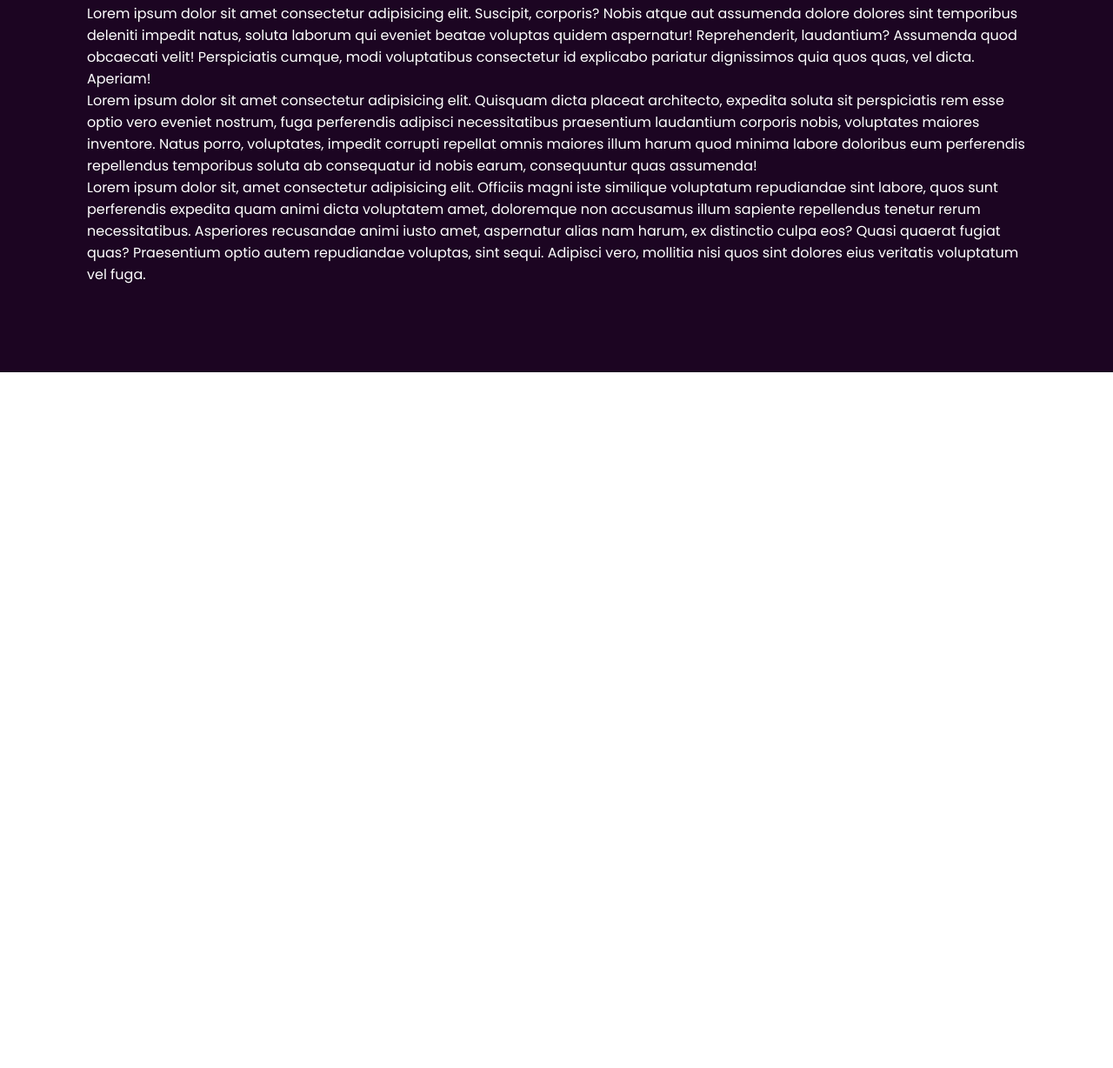
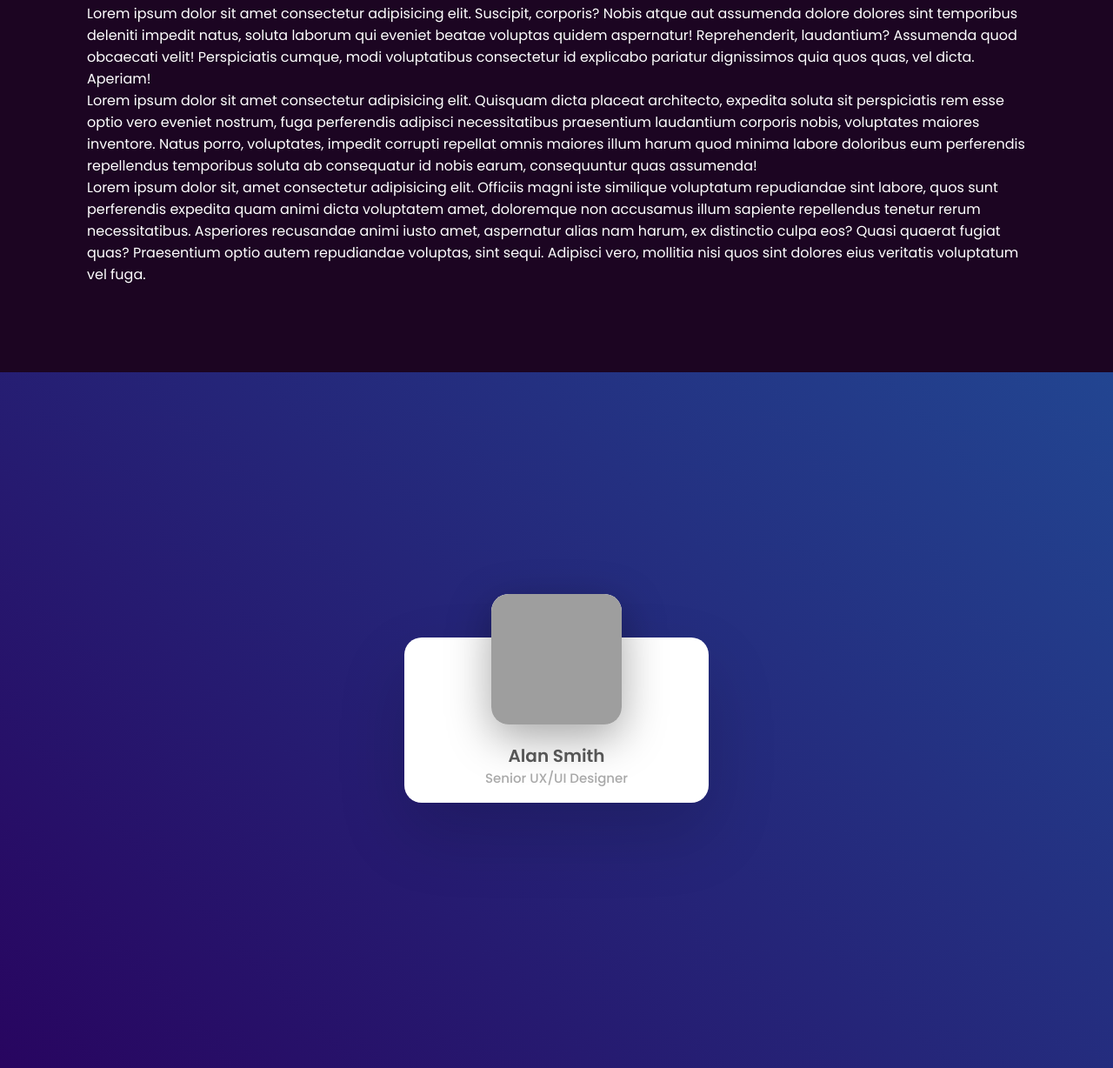
Before and after one commit to katvaldev/parallax-website, a plain HTML site: page index.html in a window 1280 px wide. Shown: the part 992-2220 px from the top of the page at 87% size. Before the commit the page ends 1420 px from the top, so only its background shows below. Drawn offline with Linux system fonts and the light colour scheme; grey boxes are pictures that could not be loaded.

Commit message:
added card

```diff
--- a/css/style.css
+++ b/css/style.css
@@ -1,16 +1,19 @@
 @import url('https://fonts.googleapis.com/css2?family=Poppins:wght@300;400;500;600;700;800,900&display=swap');
-*{
+
+* {
     margin: 0;
     padding: 0;
     box-sizing: border-box;
     font-family: 'Poppins', sans-serif;
 }
-body{
+
+body {
     min-height: 100vh;
-    background: linear-gradient(#2b1055,#7597de);
+    background: linear-gradient(#2b1055, #7597de);
     overflow-x: hidden;
 }
-header{
+
+header {
     position: absolute;
     top: 0;
     left: 0;
@@ -21,7 +24,8 @@ header{
     align-items: center;
     z-index: 10000;
 }
-header .logo{
+
+header .logo {
     color: #fff;
     font-weight: 700;
     text-decoration: none;
@@ -29,35 +33,42 @@ header .logo{
     text-transform: uppercase;
     letter-spacing: 2px;
 }
-header ul{
+
+header ul {
     display: flex;
     justify-content: center;
     align-items: center;
 }
-header ul li{
+
+header ul li {
     list-style: none;
     margin-left: 20px;
 }
-header ul li a{
+
+header ul li a {
     text-decoration: none;
     padding: 6px 15px;
     color: #fff;
     border-radius: 20px;
 }
-header ul li a:hover, .active{
+
+header ul li a:hover,
+.active {
     background: #fff;
     color: blue;
 }
-section::before{
+
+section::before {
     content: '';
     position: absolute;
     bottom: 0;
     width: 100%;
     height: 100px;
-    background: linear-gradient(to top,#1c0522,transparent);
+    background: linear-gradient(to top, #1c0522, transparent);
     z-index: 1000;
 }
-section{
+
+section {
     position: relative;
     width: 100%;
     height: 100vh;
@@ -65,9 +76,10 @@ section{
     display: flex;
     justify-content: center;
     align-items: center;
-    overflow: hidden ;
+    overflow: hidden;
 }
-section img{
+
+section img {
     position: absolute;
     top: 0;
     left: 0;
@@ -76,14 +88,17 @@ section img{
     object-fit: cover;
     pointer-events: none;
 }
-section img#moon{
+
+section img#moon {
     mix-blend-mode: screen;
     size: 300px;
 }
-section img#mountains_front{
+
+section img#mountains_front {
     z-index: 10;
 }
-#text{
+
+#text {
     position: absolute;
     right: -350px;
     color: #fff;
@@ -91,28 +106,154 @@ section img#mountains_front{
     font-size: 7.5vw;
     z-index: 9;
 }
-#btn{
+
+#btn {
     text-decoration: none;
     display: inline-block;
     padding: 8px 30px;
     border-radius: 40px;
     background: #fff;
     color: #2b1055;
-    font: 1.5em ;
+    font: 1.5em;
     z-index: 9;
     transform: translateY(100px);
 }
-.sec{
+
+.sec {
     position: relative;
     padding: 100px;
     background: #1c0522;
 }
-.sec h2{
+
+.sec h2 {
     font-size: 3.5em;
     margin-bottom: 10px;
     color: #fff;
 }
-.sec p{
+
+.sec p {
     font-size: 1em;
     color: #fff;
 }
+
+/* CARDS */
+.contenedor-cards {
+    display: flex;
+    justify-content: center;
+    align-items: center;
+    min-height: 100vh;
+    background: linear-gradient(45deg, #280560, #224591);
+}
+
+.card {
+    position: relative;
+    width: 350px;
+    height: 190px;
+    /* height: 450px; */
+    background: #fff;
+    border-radius: 20px;
+    box-shadow: 0 35px 80px rgba(0, 0, 0, 0.15);
+    transition: 0.5s;
+}
+
+.card:hover {
+    height: 450px;
+}
+
+.imgBx {
+    position: absolute;
+    left: 50%;
+    top: -50px;
+    transform: translateX(-50%);
+    width: 150px;
+    height: 150px;
+    background: #fff;
+    border-radius: 20px;
+    box-shadow: 0 15px 50px rgba(0, 0, 0, 0.35);
+    overflow: hidden;
+    transition: 0.5s;
+}
+
+.card:hover .imgBx {
+    width: 250px;
+    height: 250px;
+}
+
+.imgBx img {
+    position: absolute;
+    top: 0;
+    left: 0;
+    width: 100%;
+    height: 100%;
+    object-fit: cover;
+}
+
+.card .content {
+    position: absolute;
+    width: 100%;
+    height: 100%;
+    display: flex;
+    justify-content: center;
+    align-items: flex-end;
+    overflow: hidden;
+}
+
+.card .content .details {
+    padding: 40px;
+    text-align: center;
+    width: 100%;
+    transition: 0.5s;
+    transform: translateY(150px);
+}
+.card:hover .content .details{
+    transform: translateY(0px);
+}
+.card .content .details h2 {
+    font-size: 1.25em;
+    font-weight: 600;
+    color: #555;
+    line-height: 1.2em;
+}
+
+.card .content .details h2 span {
+    font-size: 0.75em;
+    font-weight: 500;
+    opacity: 0.5;
+}
+.card .content .details .data{
+    display: flex;
+    justify-content: space-between;
+    margin: 20px 0;
+}
+.card .content .details .data h3{
+    font-size: 1em;
+    color: #555;
+    line-height: 1.2em;
+    font-weight: 600;
+}
+.card .content .details .data h3 span{
+    font-size: 0.85em;
+    font-weight: 400;
+    opacity: 0.5;
+}
+.card .content .details .actionBtn{
+    display: flex;
+    justify-content: space-between;
+    gap: 20px;
+}
+.card .content .details .actionBtn button{
+    padding: 10px 30px;
+    border-radius: 5px;
+    border: none;
+    outline: none;
+    font-size: 1em;
+    font-weight: 500;
+    background: #1c0522;
+    color: #fff;
+    cursor:pointer
+}
+.card .content .details .actionBtn button:nth-child(2){
+    border: 1px solid #999;
+    color: #999;
+    background: #fff;
+}
--- a/index.html
+++ b/index.html
@@ -31,6 +31,27 @@
         <p>Lorem ipsum dolor sit amet consectetur adipisicing elit. Quisquam dicta placeat architecto, expedita soluta sit perspiciatis rem esse optio vero eveniet nostrum, fuga perferendis adipisci necessitatibus praesentium laudantium corporis nobis, voluptates maiores inventore. Natus porro, voluptates, impedit corrupti repellat omnis maiores illum harum quod minima labore doloribus eum perferendis repellendus temporibus soluta ab consequatur id nobis earum, consequuntur quas assumenda!</p>
         <p>Lorem ipsum dolor sit, amet consectetur adipisicing elit. Officiis magni iste similique voluptatum repudiandae sint labore, quos sunt perferendis expedita quam animi dicta voluptatem amet, doloremque non accusamus illum sapiente repellendus tenetur rerum necessitatibus. Asperiores recusandae animi iusto amet, aspernatur alias nam harum, ex distinctio culpa eos? Quasi quaerat fugiat quas? Praesentium optio autem repudiandae voluptas, sint sequi. Adipisci vero, mollitia nisi quos sint dolores eius veritatis voluptatum vel fuga.</p>
     </div>
+    <div class="contenedor-cards">
+        <div class="card">
+            <div class="imgBx">
+                <img src="https://images.unsplash.com/photo-1656313826909-1f89d1702a81?ixlib=rb-1.2.1&ixid=MnwxMjA3fDB8MHx0b3BpYy1mZWVkfDV8dG93SlpGc2twR2d8fGVufDB8fHx8&auto=format&fit=crop&w=500&q=60" alt="">
+            </div>
+            <div class="content">
+                <div class="details">
+                    <h2>Alan Smith<br><span>Senior UX/UI Designer</span></h2>
+                    <div class="data">
+                        <h3>342<br><span>Posts</span></h3>
+                        <h3>120k<br><span>Followers</span></h3>
+                        <h3>285<br><span>Following</span></h3>
+                    </div>
+                    <div class="actionBtn">
+                        <button>Follow</button>
+                        <button>Message</button>
+                    </div>
+                </div>
+            </div>
+        </div>
+    </div>
     <script>
         let stars = document.getElementById('stars');
         let moon = document.getElementById('moon');
```
